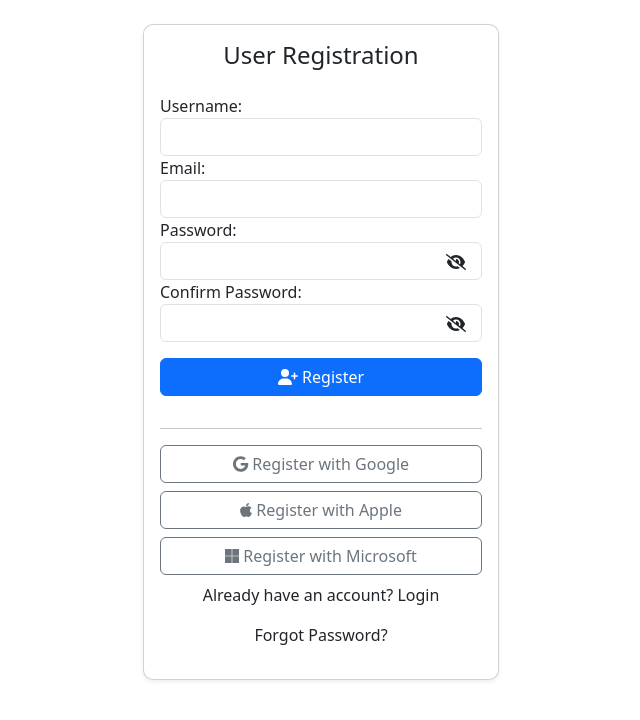
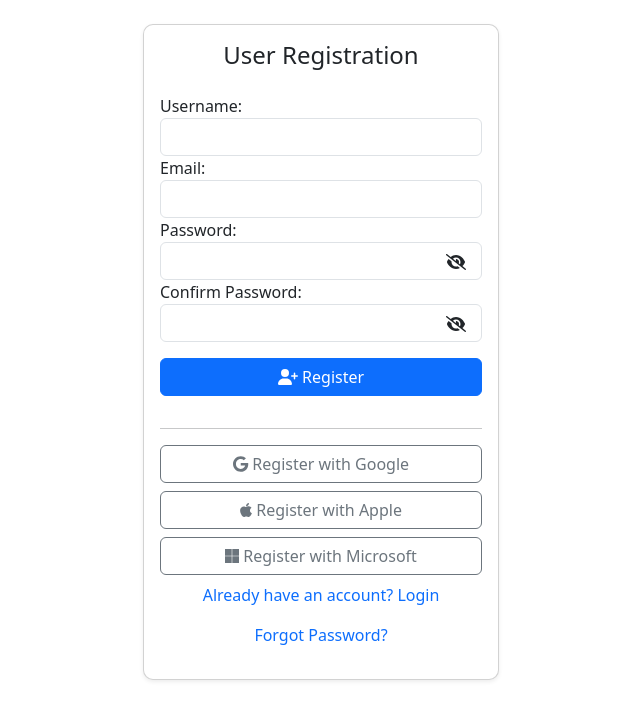
Before and after one commit to MGTheTrain/e-commerce-service, an Angular app in the folder frontend/e-commerce-service/: page /user/registration in a window 1280 px wide. Shown: the top 720 px of the page, without its empty margins (319-959 px from the left). Built offline with nearby package versions, Linux system fonts and the light colour scheme.

Commit message:
utilize href

```diff
--- a/frontend/e-commerce-service/src/app/components/user-management/user-registration/user-registration.component.html
+++ b/frontend/e-commerce-service/src/app/components/user-management/user-registration/user-registration.component.html
@@ -34,8 +34,8 @@
               <button class="btn btn-outline-secondary w-100 mb-2"><fa-icon [icon]="faGoogle"></fa-icon> Register with Google</button>
               <button class="btn btn-outline-secondary w-100 mb-2"><fa-icon [icon]="faApple"></fa-icon> Register with Apple</button>
               <button class="btn btn-outline-secondary w-100 mb-2"><fa-icon [icon]="faMicrosoft"></fa-icon> Register with Microsoft</button>
-              <p><a routerLink="/user/login">Already have an account? Login</a></p>
-              <p><a routerLink="/user/reset-password">Forgot Password?</a></p>
+              <p><a href="/user/login">Already have an account? Login</a></p>
+              <p><a href="/user/reset-password">Forgot Password?</a></p>
             </div>
           </div>
         </div>
```
